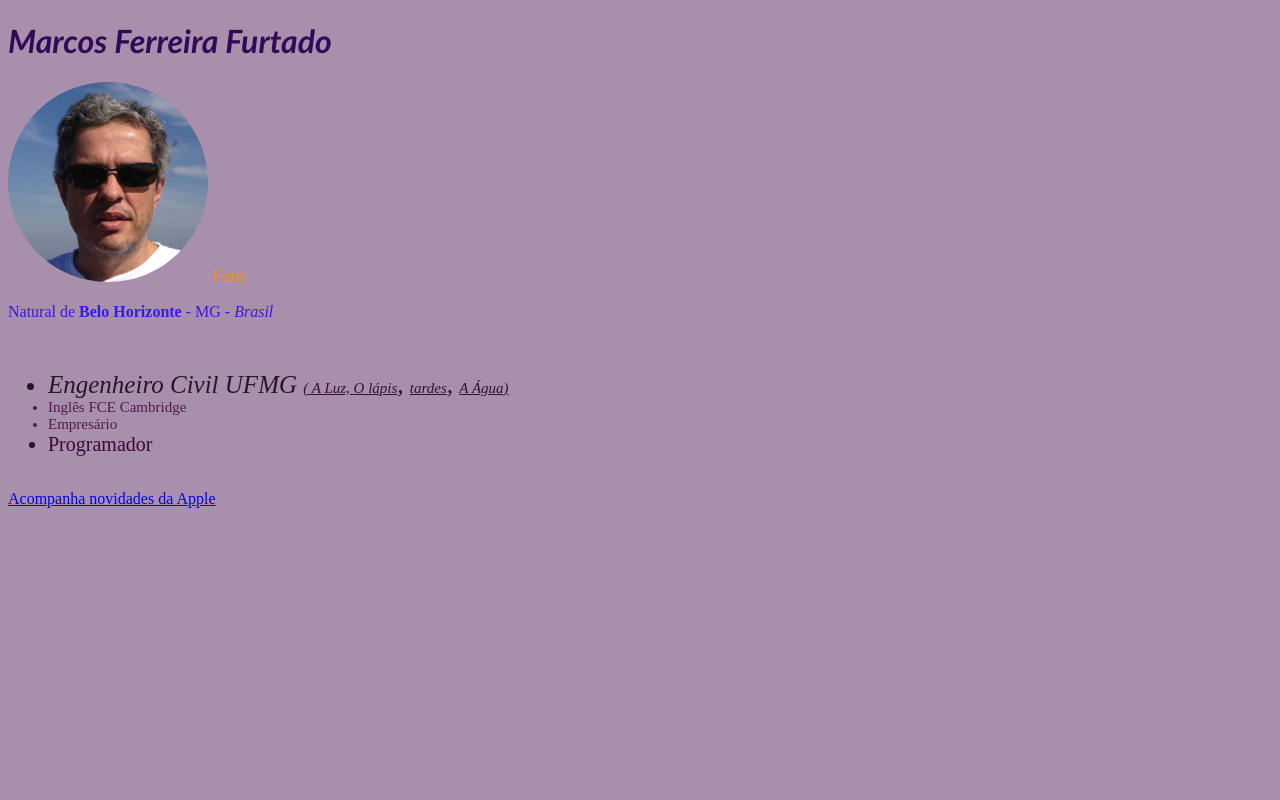
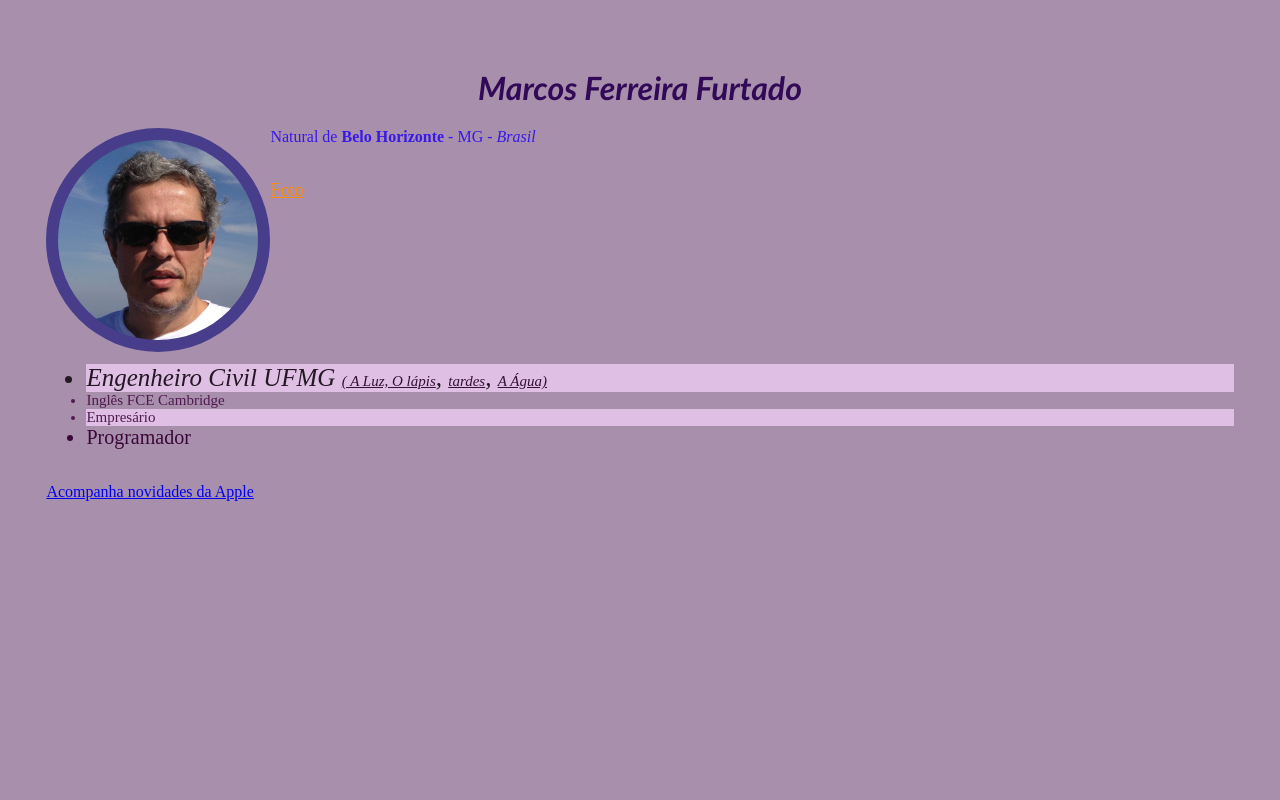
Before and after one commit to MarcosFFurtado/MarcosFFurtado.github.io, a plain HTML site: page index.html in a window 1280 px wide. Shown: the top 800 px of the page. Drawn offline with Linux system fonts and the light colour scheme.

Commit message:
para repositorio exercio mod 3 dia 3, portifolio

```diff
--- a/index.html
+++ b/index.html
@@ -4,38 +4,21 @@
 	<meta charset="UTF-8">
 	<title>Portifolio Marcos Furtado</title>
 </head>
-<style>
-	h1{color: rgb(49, 9, 87);font-family: 'Gill Sans', 'Gill Sans MT', Calibri, 'Trebuchet MS', sans-serif;font-style: italic;}
 
-	body {background-color: #A88FAC;}
+<link rel="stylesheet" href="style.css">
 
-	p {color: rgb(56, 25, 233);}
-
-	em {font-size: 40;}
-
-	.habilidade1{font-size: 25px ;color: rgb(36, 24, 36);font-style: italic;}
-	.habilidade2{font-size: 15px ;color: rgb(80, 25, 80);}
-	.habilidade3{font-size: 15px ;color: rgb(54, 16, 54);}
-	.habilidade4{font-size: 20px ;color: rgb(58, 7, 58);}
-
-	#img {image-rendering: optimizeQuality;border-radius: 50%;}
-
-	.links {font-size: 18px; color: darkorange;}
+<body>
+	<div>
+		<h1>Marcos Ferreira Furtado</h1>
+		<div class="image-container">
+			<IMG id="img" src="IMG_1437.jpg" alt="Foto Portf Marcos Furtado" width="200"> </IMG:s>
 
 
+			<p>Natural de <strong>Belo Horizonte</strong> - MG - <em>Brasil</em></p><br>
 
-
-
-</style>
-<body>
-	<h1>Marcos Ferreira Furtado</h1>
-
-	<IMG id="img" src="IMG_1437.jpg" alt="Foto Portf Marcos Furtado" width="200"> </IMG:s>
-
-		<a class="links" href="./IMG_1437.JPG" target="_blank">Foto</a><br>
-
-	<p>Natural de <strong>Belo Horizonte</strong> - MG - <em>Brasil</em></p><br>
-
+			<a class="links" href="./IMG_1437.JPG" target="_blank">Foto</a><br>
+		</div>
+	</div>
 <ul>
 	<li class="habilidade1">Engenheiro Civil UFMG
 		<a class="habilidade3" href="#verso1">( A Luz,  </a>
--- /dev/null
+++ b/style.css
@@ -0,0 +1,30 @@
+h1{color: rgb(49, 9, 87);font-family: 'Gill Sans', 'Gill Sans MT', Calibri, 'Trebuchet MS', sans-serif;
+    font-style: italic;
+    text-align: center;}
+
+	body {background-color: #A88FAC;
+    padding: 3%;}
+
+    p {color: rgb(56, 25, 233);}
+
+
+	em {font-size: 40;}
+
+	.habilidade1{font-size: 25px ;color: rgb(36, 24, 36);font-style: italic;}
+	.habilidade2{font-size: 15px ;color: rgb(80, 25, 80);}
+	.habilidade3{font-size: 15px ;color: rgb(54, 16, 54);}
+	.habilidade4{font-size: 20px ;color: rgb(58, 7, 58);}
+
+	#img {image-rendering: optimizeQuality;border-radius: 50%;}
+
+	.links {font-size: 18px; color: darkorange;}
+
+    #img{float: left;
+    height: 200px;
+    padding: 12px;
+    background-color: darkslateblue;}
+
+    .image-container{height: 220px;
+        position: relative;
+    }
+ul li:nth-child(odd){background-color: rgb(223, 192, 228);}
```
